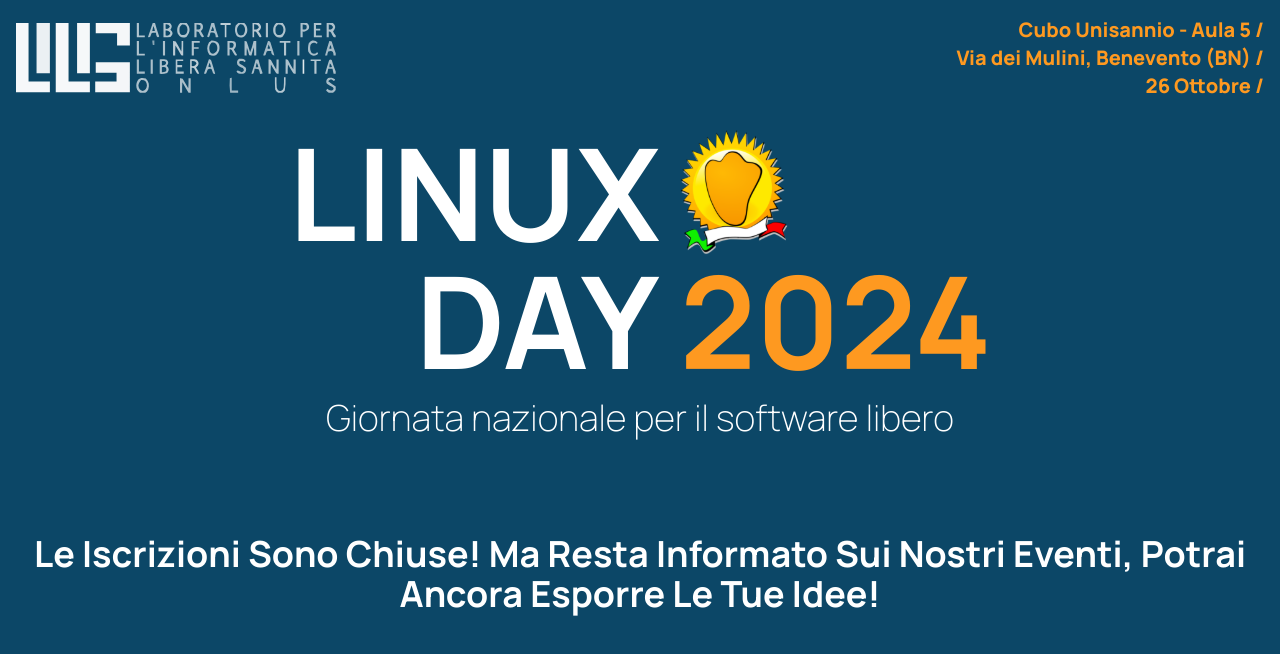
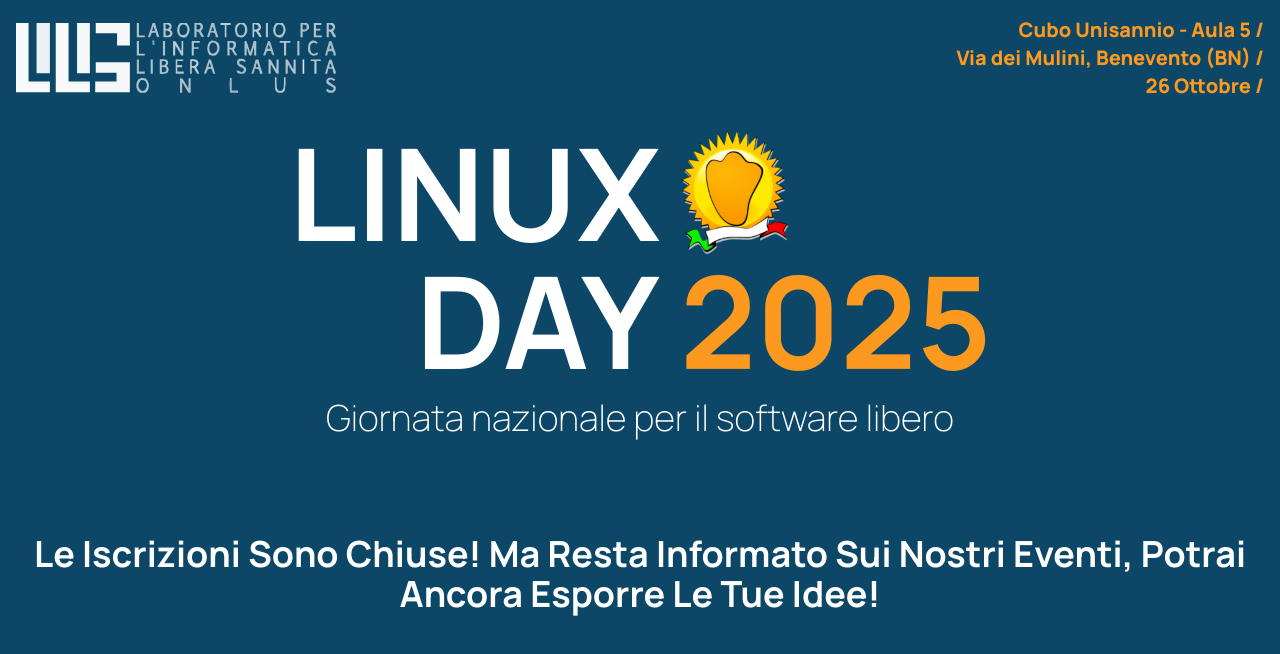
Before and after one commit to lilisonlus/cfp-vercel-form, a Next.js app: page / in a window 1280 px wide. Shown: the top 654 px of the page. Built offline with nearby package versions, Linux system fonts and the light colour scheme.

Commit message:
chore: updates dates

```diff
--- a/src/components/home/Hero.tsx
+++ b/src/components/home/Hero.tsx
@@ -18,7 +18,7 @@
         />
       </div>
       <p className="mb-3.5 text-7xl font-bold uppercase md:col-start-3 md:col-end-8 md:row-start-2 md:text-[7rem] lg:text-[8rem]">
-        Day <span className="text-accent">2024</span>
+        Day <span className="text-accent">2025</span>
       </p>
       <p className="text-xl font-extralight md:col-start-2 md:col-end-8 md:row-start-3 md:text-center md:text-3xl lg:text-4xl">
         Giornata nazionale per il software libero
--- a/src/constant/config.ts
+++ b/src/constant/config.ts
@@ -1,5 +1,5 @@
 export const siteConfig = {
-  title: "Linux Day 2024 - LILIS",
+  title: "Linux Day 2025 - LILIS",
   description: "Evento annuale per promuovere Linux e il software libero",
   url: "https://cfp.lilis.it",
 };
```
